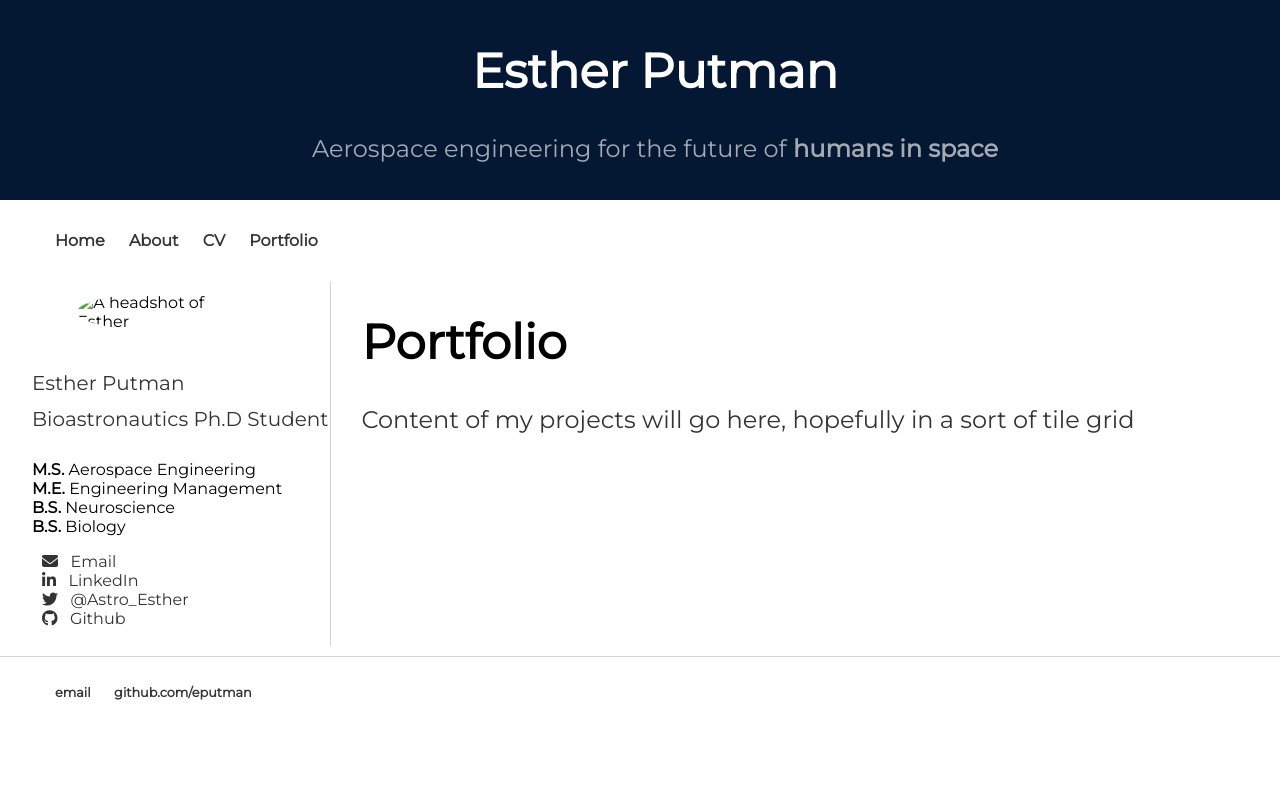
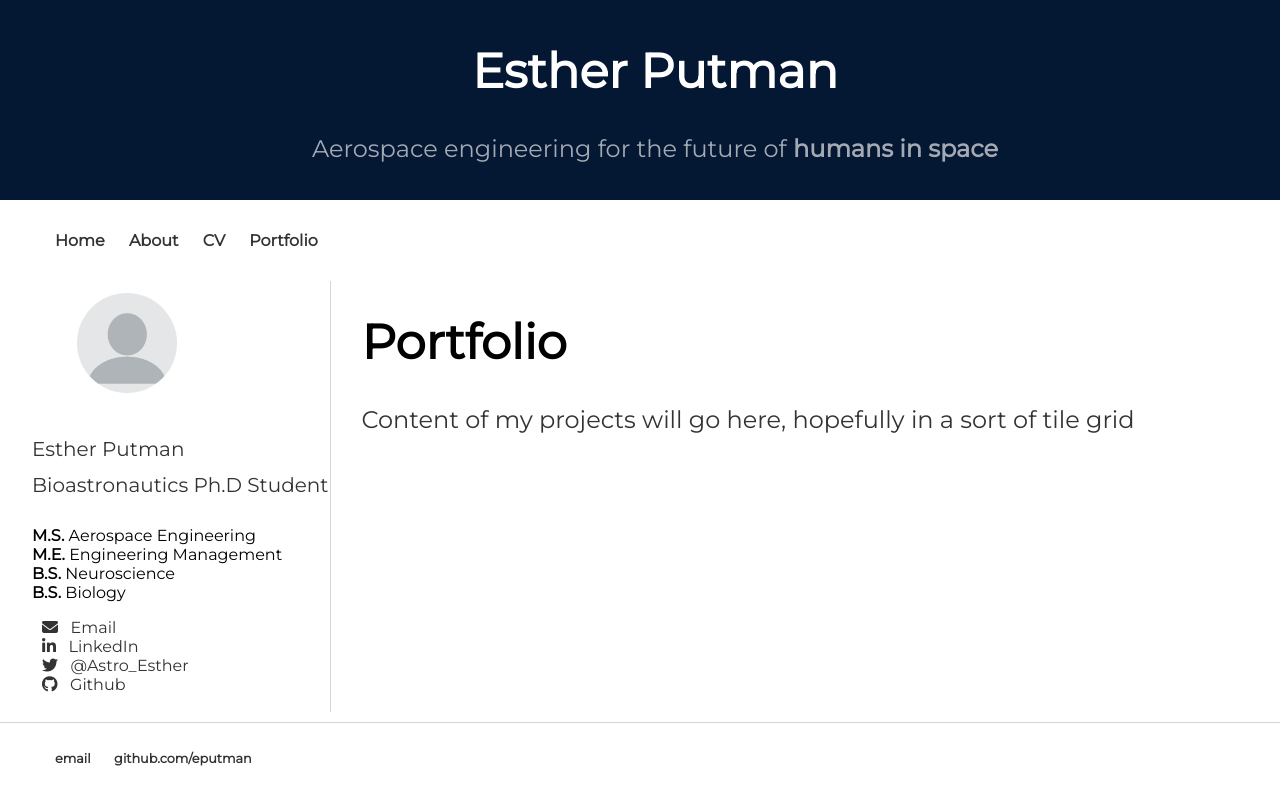
Before and after one commit to eputman/eputman.github.io, a Jekyll site: the page built from portfolio/index.html, in a window 1280 px wide. Shown: the top 805 px of the page. Built offline with Jekyll 4.4.1, drawn with Linux system fonts in a browser that asks for light colours; nearby versions of some CDN libraries.

Commit message:
Update index.html

```diff
--- a/portfolio/index.html
+++ b/portfolio/index.html
@@ -6,7 +6,7 @@ title: Portfolio
 <div class="main-content">
 	<div class="sidebar">
 		<div class = "center">
-		<img src="images/profile.png" alt="A headshot of Esther" class="profile">
+		<img src="/images/profile.png" alt="A headshot of Esther" class="profile">
 		</div> <!-- /center -->
 		<p><small> Esther Putman <br>
 			Bioastronautics Ph.D Student</small></p>
```
